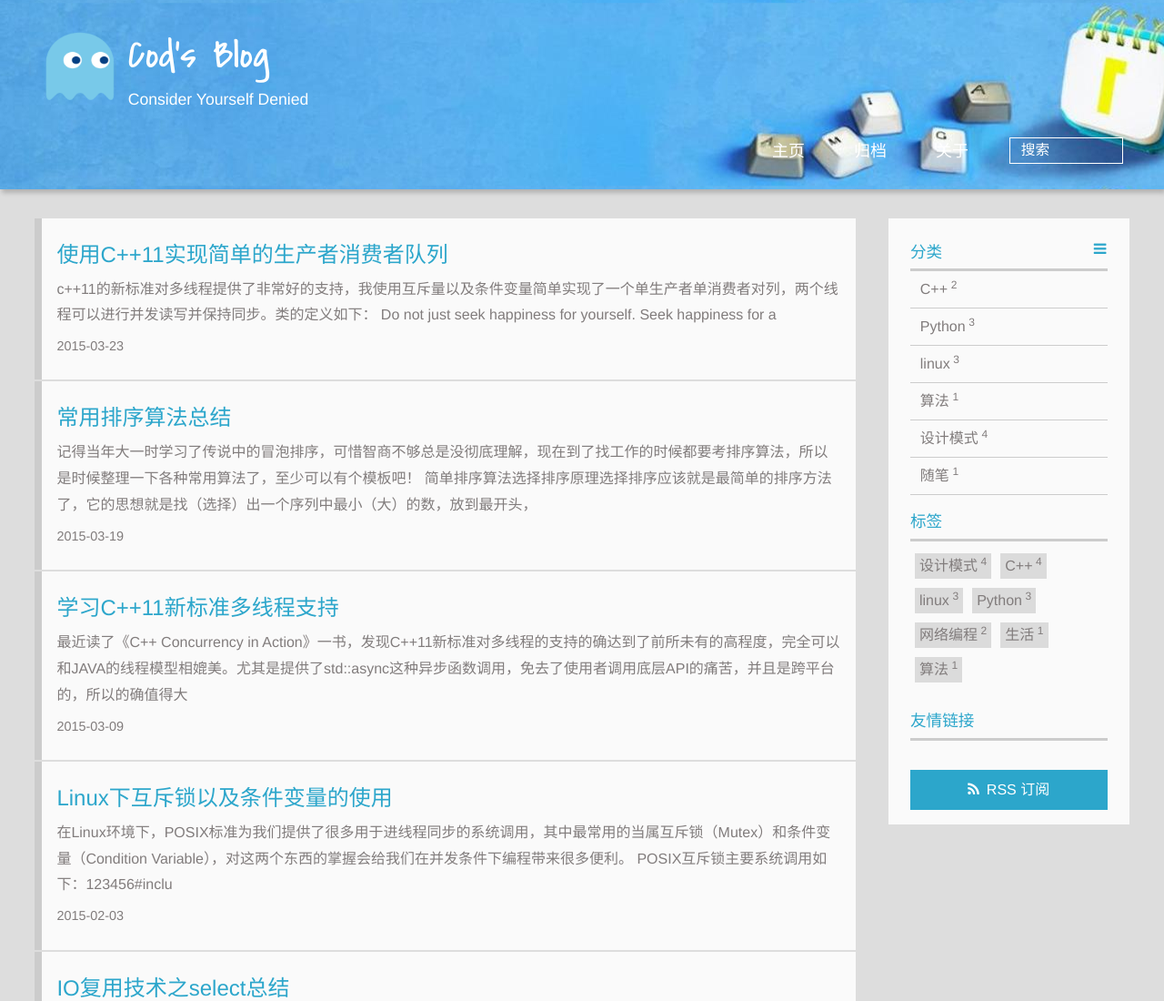
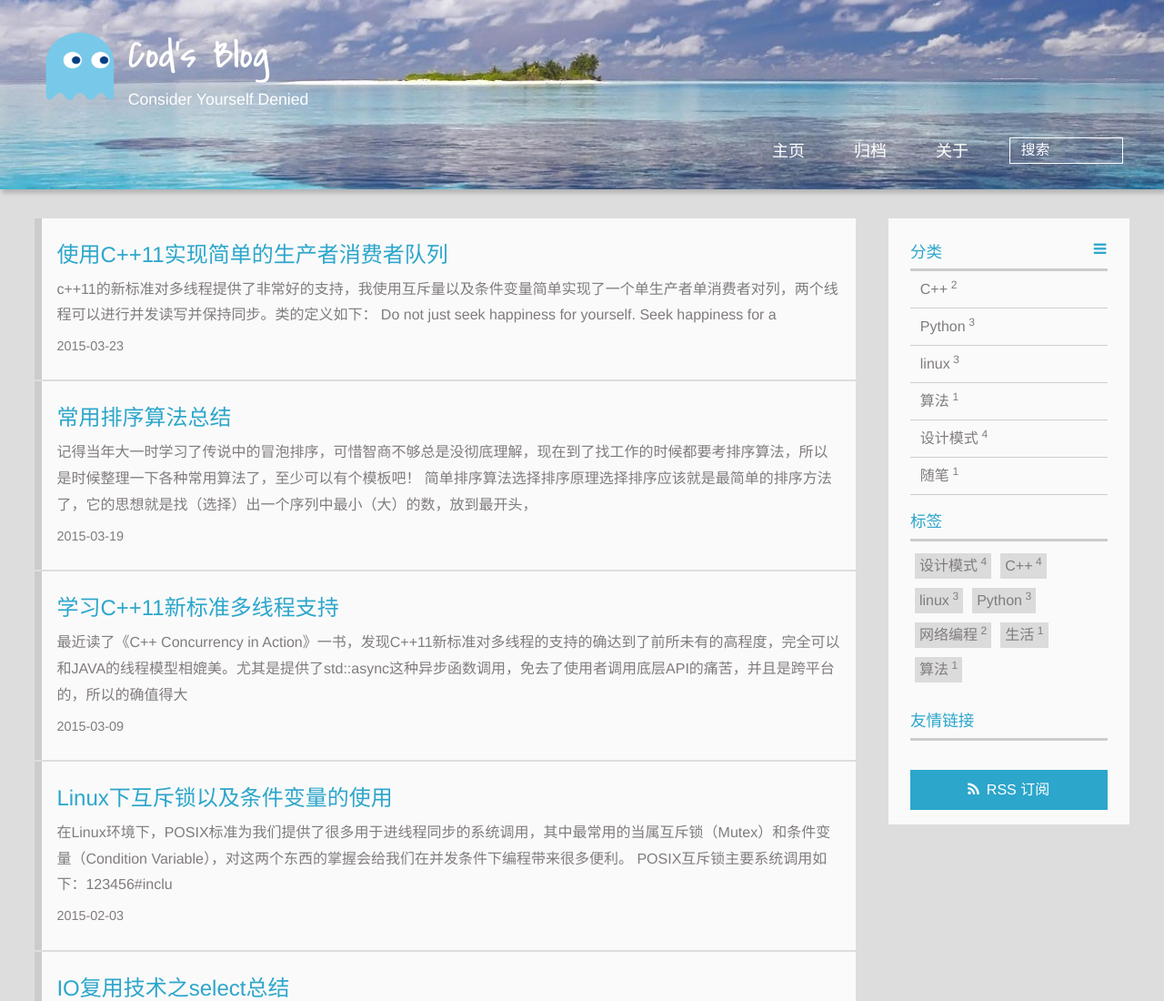
Before and after one commit to yichengliu58/yichengliu58.github.io, a plain HTML site: page index.html in a window 1280 px wide. Shown: the top 1100 px of the page at 91% size. Drawn offline with Linux system fonts and the light colour scheme; a script that the page names is missing.

Commit message:
Site updated: 2015-03-27 20:30:23

```diff
--- a/css/style.css
+++ b/css/style.css
@@ -377,7 +377,7 @@ body >header {
   width: 100%;
   -webkit-box-shadow: 2px 4px 5px rgba(3,3,3,0.2);
   box-shadow: 2px 4px 5px rgba(3,3,3,0.2);
-  background: url("../img/3.jpg") center #2ca6cb;
+  background: url("../img/banner.jpg") center #2ca6cb;
   color: #fff;
   padding: 1em 0 0.8em;
 }
```
